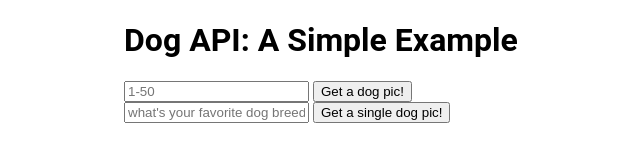
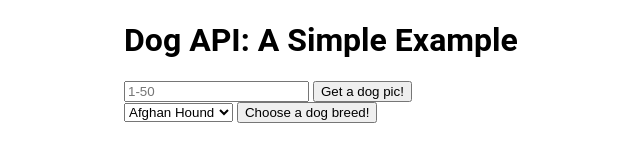
Before and after one commit to thinkful-ei-armadillo/Jake-Sarah-GET-requests, a plain HTML site: page index.html in a window 1280 px wide. Shown: the whole page, without its empty margins (216-856 px from the left). Drawn offline with nearby package versions, Linux system fonts and the light colour scheme.

Commit message:
fixed error, added dropdown.

```diff
--- a/index.html
+++ b/index.html
@@ -17,9 +17,17 @@
           <input type="submit" value="Get a dog pic!">
         </form>
         <form class="breed-form">
-            <input type="text" class="dog-breed" placeholder="what's your favorite dog breed?">
-            <input type="submit" value="Get a single dog pic!">
+            <select id="dog-breed">
+                <option value="afghan">Afghan Hound</option>
+                <option value="basset">Basset Hound</option>
+                <option value="blood">Blood Hound</option>
+                <option value="english">English Hound</option>
+                <option value="ibizan">Ibizan Hound</option>
+                <option value="walker">Walker Hound</option>
+            </select>
+            <input type="submit" value="Choose a dog breed!">
         </form>
+
         <section class="results hidden">
           <h2>Your dog results -</h2>
           <div class="display-all-dogs">
--- a/index.js
+++ b/index.js
@@ -49,7 +49,7 @@ function getDogBreed(dogBreed){
 function breedForm(){
   $('.breed-form').submit(event => {
     event.preventDefault();
-    const dogBreed= $('.dog-breed').val();
+    const dogBreed= $('#dog-breed').val();
     console.log(dogBreed);
     getDogBreed(dogBreed);
   });
```
